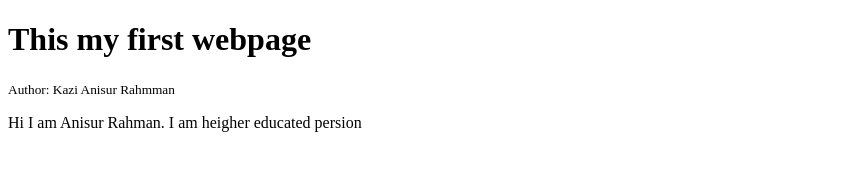
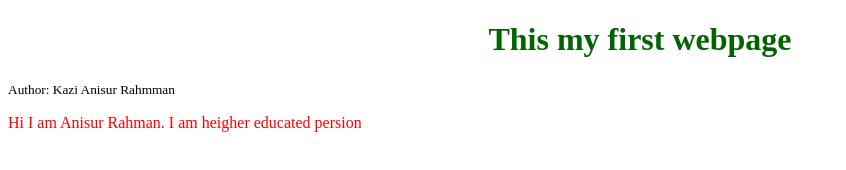
Before and after one commit to Anisur23989/my-first-repo, a plain HTML site: page index.html in a window 1280 px wide. Shown: the whole page, without its empty margins (0-846 px from the left). Drawn offline with Linux system fonts and the light colour scheme.

Commit message:
add style

```diff
--- a/index.html
+++ b/index.html
@@ -5,6 +5,7 @@
     <meta http-equiv="X-UA-Compatible" content="IE=edge">
     <meta name="viewport" content="width=device-width, initial-scale=1.0">
     <title>My First Github Repo</title>
+    <link rel="stylesheet" href="style.css">
 </head>
 <body>
    <h1>This my first webpage</h1>
--- a/style.css
+++ b/style.css
@@ -1,3 +1,7 @@
 P{
     color: red;
 }
+h1{
+    text-align: center;
+    color: darkgreen;
+}
```
